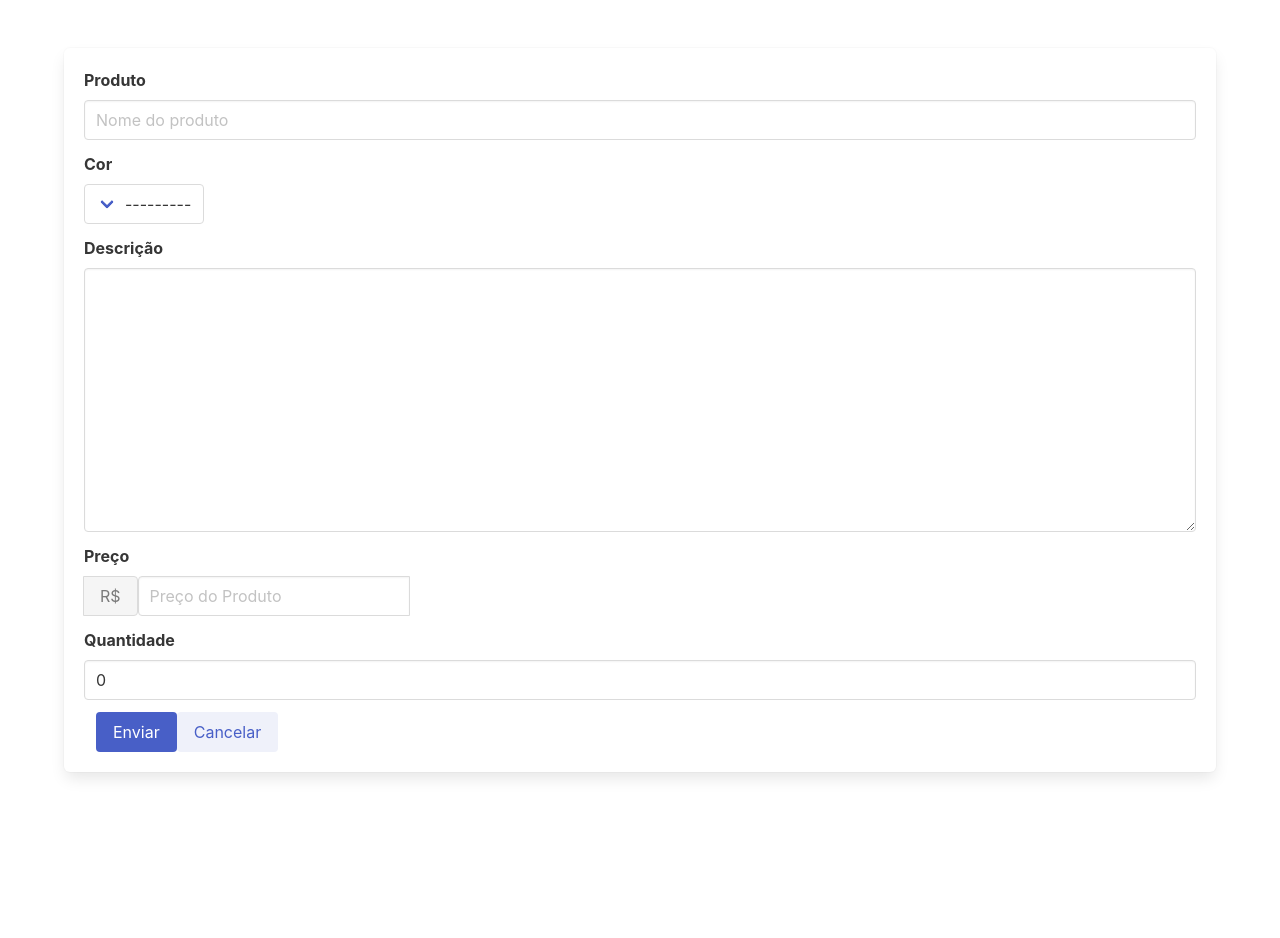
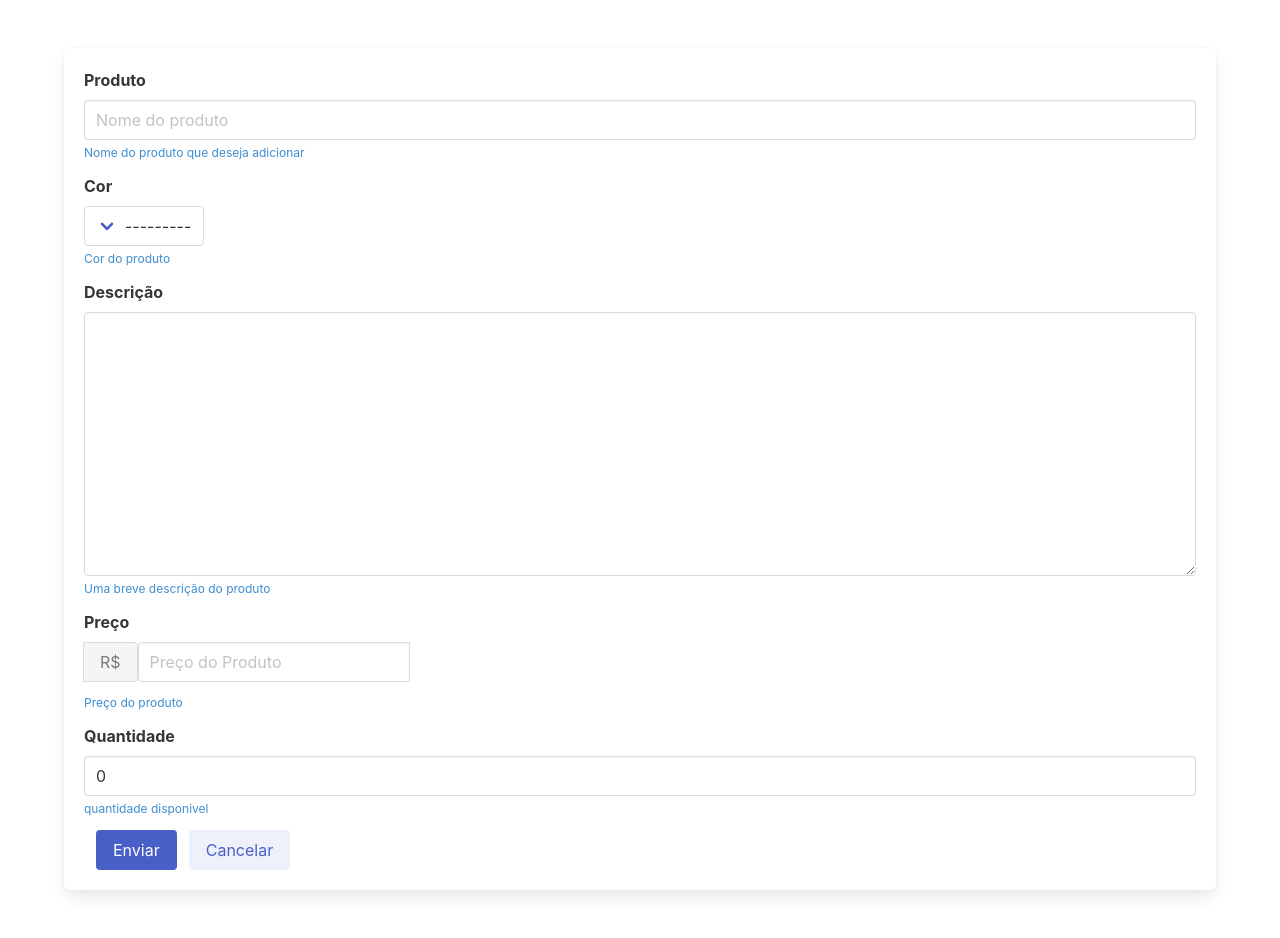
Before and after one commit to FalsoBranco/Estoque, a Django app: page /produtos/novo/ in a window 1280 px wide. Shown: the part 52-990 px from the top of the page. Before the commit the page ends 830 px from the top, so only its background shows below. Run offline with Django 3.2, Linux system fonts and the light colour scheme; data that the repository does not hold is empty; some libraries are stand-ins or nearby versions.

Commit message:
dicas no form

```diff
--- a/produtos/forms.py
+++ b/produtos/forms.py
@@ -8,6 +8,13 @@ class ProdutoForm(forms.ModelForm):
         model = Produto
         fields = ["nome", "cor", "descricao", "preco", "quantidade"]
         labels = {"nome": "Produto"}
+        help_texts = {
+            "nome": "Nome do produto que deseja adicionar",
+            "cor": "Cor do produto",
+            "descricao": "Uma breve descrição do produto",
+            "preco": "Preço do produto",
+            "quantidade": "quantidade disponivel",
+        }
         widgets = {
             "nome": forms.TextInput(
                 attrs={
--- a/produtos/templates/produtos/produto_new.html
+++ b/produtos/templates/produtos/produto_new.html
@@ -5,17 +5,22 @@
     {% csrf_token %}
     {% for field in form %}
     {% if field.name == "preco" %}
-    <label for="{{field.auto_id}}" class="label">{{ field.label }}</label>
+    <div class="field">
+        <label for="{{ field.aut_id }}" class="label">{{ field.label }}</label>
+        <p class="control">
             <div class="field has-addons">
                 <p class="control">
-            <a class="button is-static">
+                    <a href="" class="button is-static">
                         R$
                     </a>
                 </p>
                 <p class="control">
-            {{field}}
+                    {{ field }}
                 </p>
 
+            </div>
+        </p>
+        <p class="help is-info">{{ field.help_text }}</p>
     </div>
 
     {% else %}
@@ -26,12 +31,16 @@
             <div class="select">
 
                 {{field}}
+
             </div>
 
             {% else %}
+
             {{field}}
+
             {% endif %}
         </div>
+        <p class="help is-info">{{ field.help_text }}</p>
     </div>
 
     {% endif %}
@@ -43,7 +52,7 @@
             <button class="button is-link">Enviar</button>
         </div>
         <div class="control">
-            <button class="button is-link is-light">
+            <button class="button is-link is-light ml-3">
                 <a href="{% url 'produtos:lista_produtos' %}">Cancelar</a>
             </button>
         </div>
```
Also changed, not shown: produtos/templates/produtos/produto_update.html (+13 -4 lines). Lines whose indentation alone changed are shown as unchanged.
